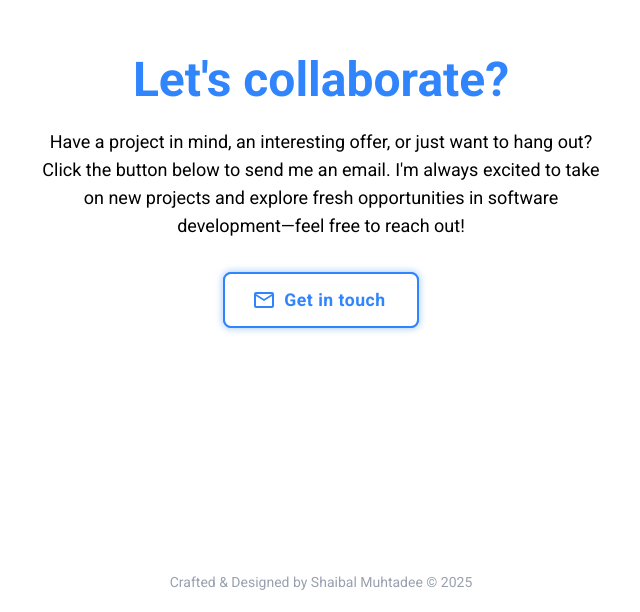
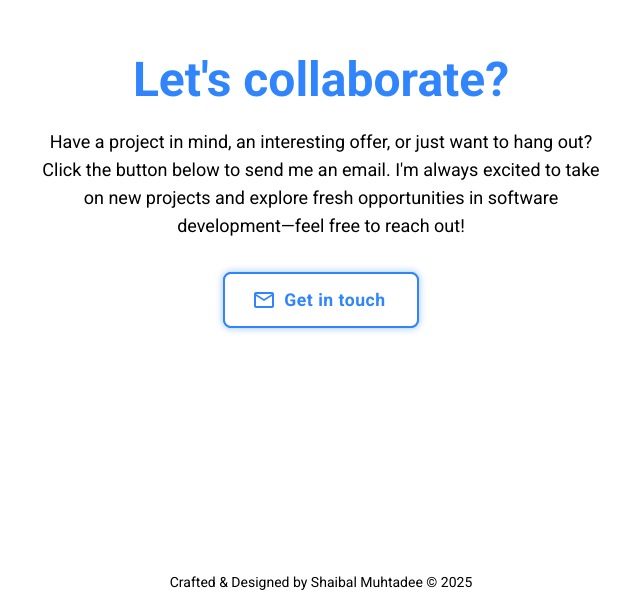
Before and after one commit to shaibalmuhtadee/portfolio2025, a Next.js app: page / in a window 1280 px wide. Shown: the part 4188-4800 px from the top of the page, without its empty margins (319-959 px from the left). Built offline with nearby package versions, Linux system fonts and the light colour scheme.

Commit message:
Updated: footer styling

```diff
--- a/src/components/sections/ContactSection.tsx
+++ b/src/components/sections/ContactSection.tsx
@@ -17,6 +17,12 @@ export default function ContactSection() {
       ? "#F2F230"
       : "#3185FC"
     : "#374151";
+
+  const footerColor = mounted
+    ? theme === "dark"
+      ? "text-gray-400"
+      : "text-black"
+    : "text-gray-400";
 
   return (
     <section
@@ -77,7 +83,7 @@ export default function ContactSection() {
         </div>
       </div>
       <div className="w-full mb-5 flex justify-center">
-        <span className="text-sm text-center text-gray-400">
+        <span className={`text-sm text-center ${footerColor}`}>
           Crafted & Designed by Shaibal Muhtadee © 2025
         </span>
       </div>
```
